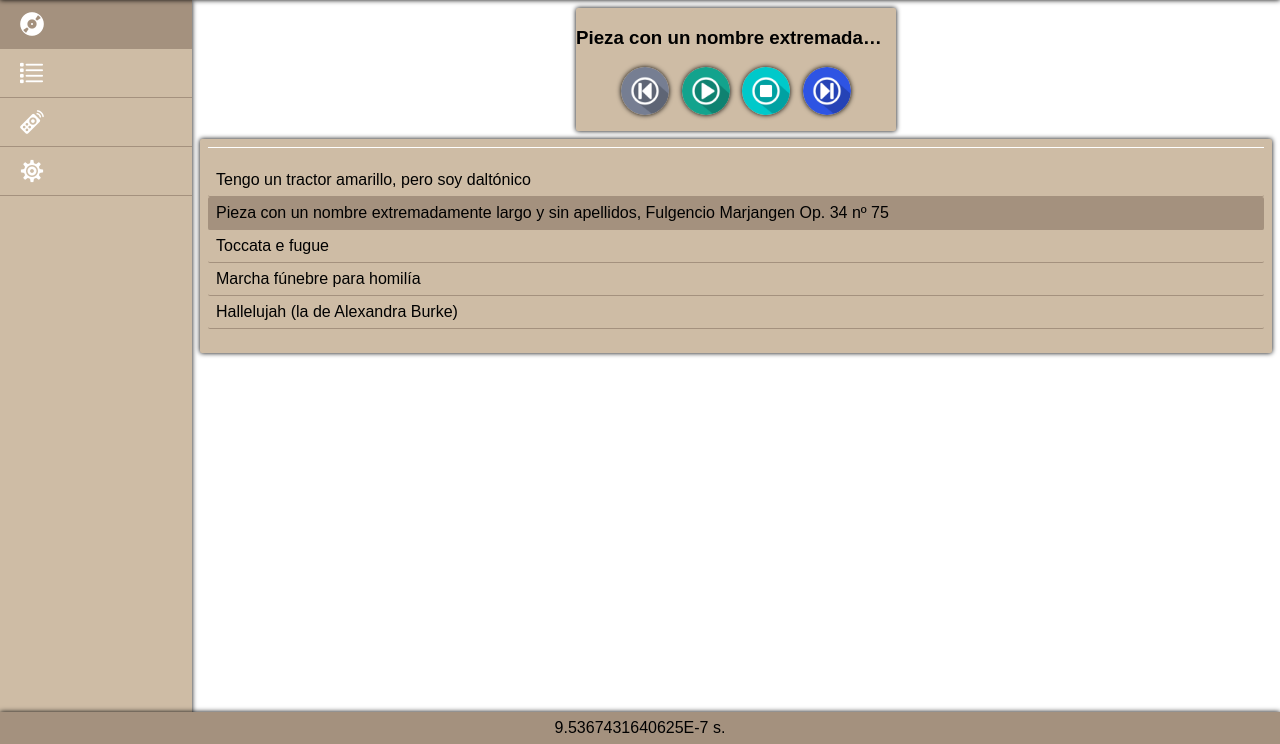
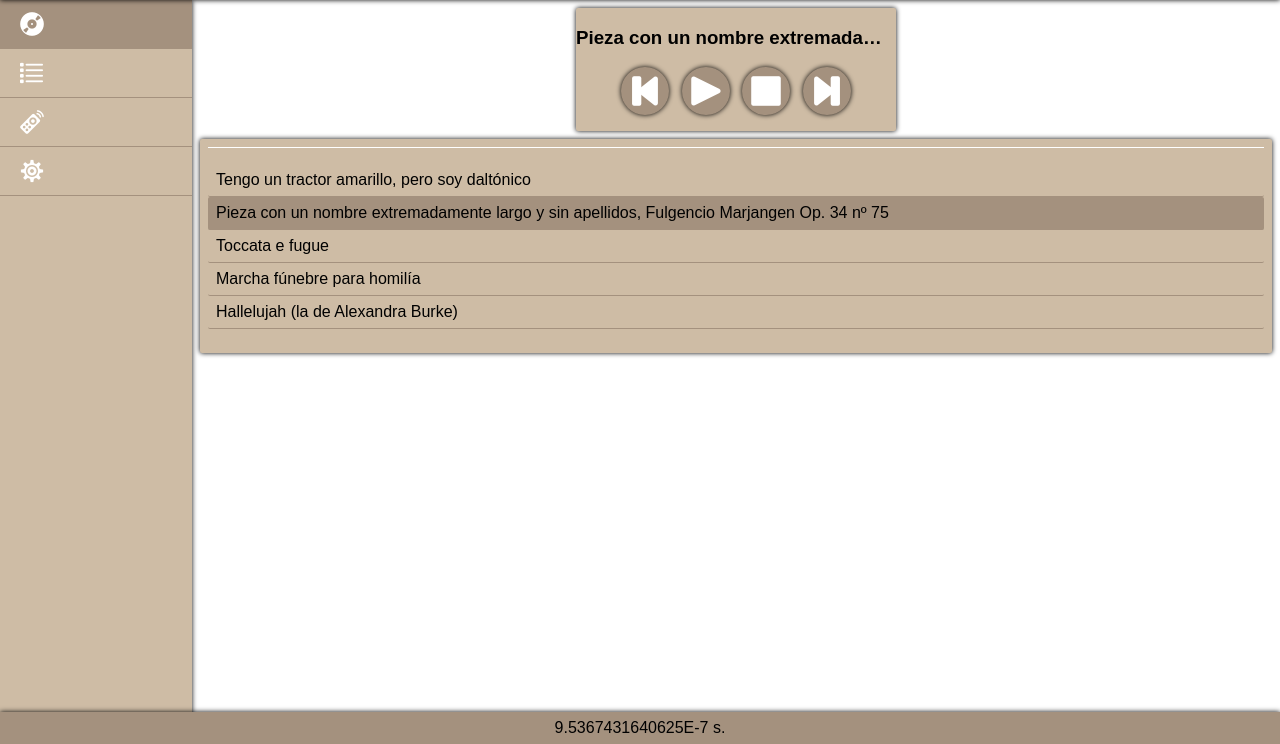
Before and after one commit to vikman90/organo, a PHP site: page /player.php in a window 1280 px wide. Shown: the part 56-800 px from the top of the page. Run offline with PHP 8.4, Linux system fonts and the light colour scheme; the visitor is signed in with stand-in values (Sample User, id 1); data that the repository does not hold is empty.

Commit message:
Cambio diseño botones de control

```diff
--- a/manager/lib/templates.php
+++ b/manager/lib/templates.php
@@ -150,6 +150,7 @@ function html_error($type) {
     <h2>{$tr['error']}</h2>
     <p>{$tr['error_' . $type]}</p>
 </section>
+
 EOT;
 
     html_footer();
--- a/manager/player.php
+++ b/manager/player.php
@@ -25,11 +25,11 @@ echo <<< EOT
 <section>
     <div id="player-control">
         <h3 id="part-name">Pieza con un nombre extremadamente largo y sin apellidos, Fulgencio Marjangen Op. 34 nº 75</h3>
-        <input type="button" class="player-button" id="bt-rewind" title="{$tr['rewind']}" onclick="rewind()">
+        <input type="button" class="player-button" id="bt-previuos" title="{$tr['previuos']}" onclick="previuos()">
         <input type="button" class="player-button" id="bt-play" title="{$tr['play']}" onclick="play()">
         <input type="button" class="player-button" id="bt-pause" title="{$tr['pause']}" onclick="pause()">
         <input type="button" class="player-button" id="bt-stop" title="{$tr['stop']}" onclick="stop()">
-        <input type="button" class="player-button" id="bt-forward" title="{$tr['forward']}" onclick="forward()">
+        <input type="button" class="player-button" id="bt-next" title="{$tr['next']}" onclick="next()">
     </div>
     <div id="player-playlist">
         <h2>{$tr['current_playlist']}</h2>
--- a/manager/styles/styles.css
+++ b/manager/styles/styles.css
@@ -227,7 +227,7 @@ footer p {
     margin: 0 4px 16px 4px;
     border: none;
     border-radius: 50%;
-    background-color: transparent;
+    background-color: #a4917e; /* Marrón apagado claro */
     background-size: 48px 48px;
     box-shadow: 0 0 5px black;
     cursor: pointer;
@@ -238,8 +238,8 @@ footer p {
     box-shadow: none;
 }
 
-#bt-rewind {
-    background-image: url(../images/rewind.png);
+#bt-previuos {
+    background-image: url(../images/previuos.png);
 }
 
 #bt-play {
@@ -255,8 +255,8 @@ footer p {
     background-image: url(../images/stop.png);
 }
 
-#bt-forward {
-    background-image: url(../images/forward.png);
+#bt-next {
+    background-image: url(../images/next.png);
 }
 
 #player-playlist {
--- a/manager/translations/english.xml
+++ b/manager/translations/english.xml
@@ -22,10 +22,10 @@
     <string name="password">Password</string>
     <string name="enter">Enter</string>
     <string name="wrong_password">The password was wrong.</string>
-    <string name="rewind">Rewind</string>
+    <string name="previuos">Previuos</string>
     <string name="play">Play</string>
     <string name="pause">Pause</string>
     <string name="stop">Stop</string>
-    <string name="forward">Forward</string>
+    <string name="next">Next</string>
     <string name="current_playlist">Current playlist</string>
 </translation>
--- a/manager/translations/italian.xml
+++ b/manager/translations/italian.xml
@@ -22,10 +22,10 @@
     <string name="password">Password</string>
     <string name="enter">Entrare</string>
     <string name="wrong_password">Il password è sbagliato.</string>
-    <string name="rewind">Rewind</string>
-    <string name="play">Play</string>
-    <string name="pause">Pause</string>
-    <string name="stop">Stop</string>
-    <string name="forward">Forward</string>
+    <string name="previuos">Precedente</string>
+    <string name="play">Avvio</string>
+    <string name="pause">Interruzione</string>
+    <string name="stop">Arresto</string>
+    <string name="next">Succesivo</string>
     <string name="current_playlist">Elenco attuale</string>
 </translation>
--- a/manager/translations/spanish.xml
+++ b/manager/translations/spanish.xml
@@ -22,10 +22,10 @@
     <string name="password">Contraseña</string>
     <string name="enter">Entrar</string>
     <string name="wrong_password">La contraseña no es correcta.</string>
-    <string name="rewind">Anterior</string>
+    <string name="previuos">Anterior</string>
     <string name="play">Reproducir</string>
     <string name="pause">Pausa</string>
     <string name="stop">Parar</string>
-    <string name="forward">Siguiente</string>
+    <string name="next">Siguiente</string>
     <string name="current_playlist">Lista actual</string>
 </translation>
```
Also changed, not shown: manager/images/forward.png (deleted), manager/images/next.png (added), manager/images/pause.png, manager/images/play.png, manager/images/previuos.png (added), manager/images/rewind.png (deleted), manager/images/stop.png.
